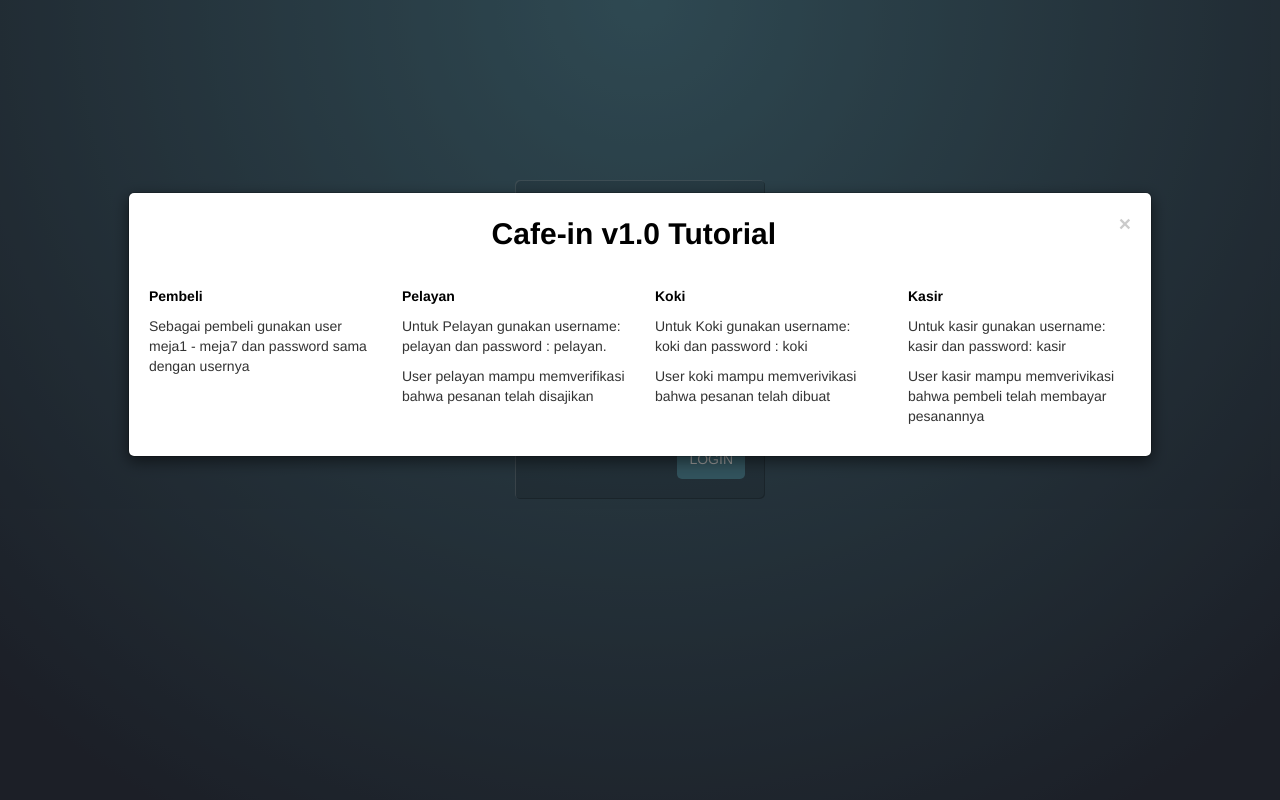
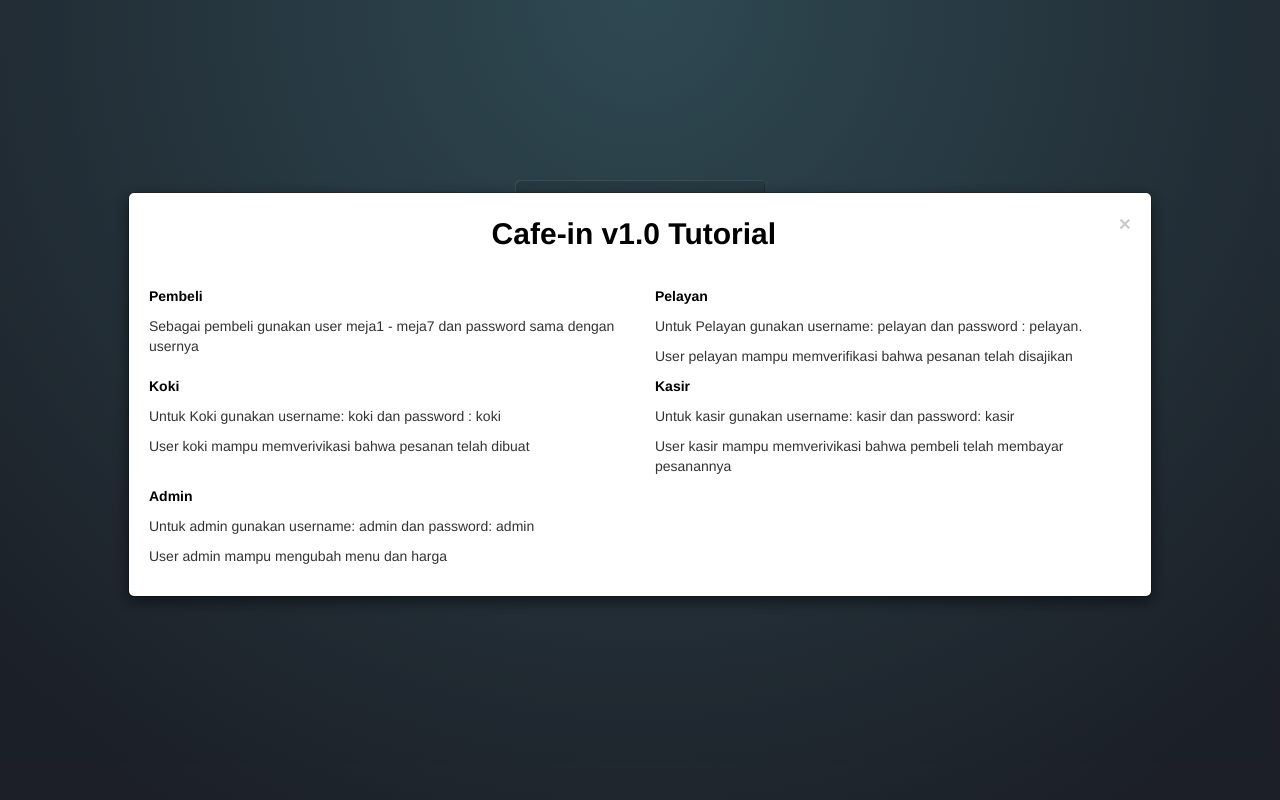
Before and after one commit to raldokusuma/Cafe-in, a PHP site: page /login.php in a window 1280 px wide. Run offline with PHP 8.4, Linux system fonts and the light colour scheme; some libraries are stand-ins or nearby versions.

Commit message:
v1.0 donne

```diff
--- a/login.php
+++ b/login.php
@@ -61,26 +61,30 @@
     <p style="color: black; text-align: center;"><strong style="font-size: 30px">Cafe-in v1.0 Tutorial</strong></p>
     <br>
     <div class="row">
-      <div class="col-sm-3">
+      <div class="col-sm-6">
           <p style="color: black"><strong>Pembeli</strong></p>
           <p>Sebagai pembeli gunakan user meja1 - meja7 dan password sama dengan usernya</p>
-
-
       </div>
-      <div class="col-sm-3">
+      <div class="col-sm-6">
           <p style="color: black"><strong>Pelayan</strong></p>
           <p>Untuk Pelayan gunakan username: pelayan dan password : pelayan.</p>
           <p>User pelayan mampu memverifikasi bahwa pesanan telah disajikan</p>
       </div>
-      <div class="col-sm-3">
+      <div class="col-sm-6">
           <p style="color: black"><strong>Koki</strong></p>
           <p>Untuk Koki gunakan username: koki dan password : koki</p>
           <p>User koki mampu memverivikasi bahwa pesanan telah dibuat</p>
       </div>
-      <div class="col-sm-3">
+      <div class="col-sm-6">
           <p style="color: black"><strong>Kasir</strong></p>
           <p>Untuk kasir gunakan username: kasir dan password: kasir</p>
           <p>User kasir mampu memverivikasi bahwa pembeli telah membayar pesanannya</p>
+      </div>
+      <br>
+      <div class="col-sm-12">
+          <p style="color: black"><strong>Admin</strong></p>
+          <p>Untuk admin gunakan username: admin dan password: admin</p>
+          <p>User admin mampu mengubah menu dan harga</p>
       </div>
     </div>
   </div>
```
Also changed, not shown: js/af-byr.js (+13 -7 lines), js/af-psn.js (+9 -3 lines), js/af-saji.js (+14 -7 lines), sp_order.php (+4 -4 lines).
